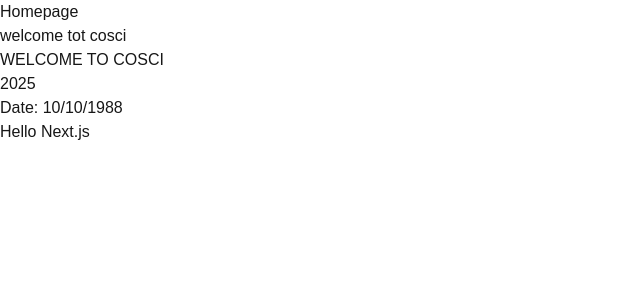
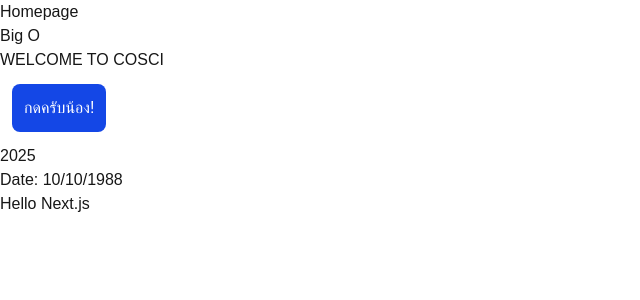
Before and after one commit to sadyai/nextjs-cocsi-app, a Next.js app: page / in a window 1280 px wide. Shown: the top 300 px of the page, without its empty margins (0-640 px from the left). Built offline with nearby package versions, Linux system fonts and the light colour scheme.

Commit message:
how to use prop

```diff
--- a/src/app/components/AppWelcome.tsx
+++ b/src/app/components/AppWelcome.tsx
@@ -1,7 +1,28 @@
-export default function AppWelcome() {
-    return (
-        <>
-            <p>welcome tot cosci</p>
-        </>
-    )
+"use client"
+
+type AppWelcomeProps = {
+    headTitle: string
+    isShow: boolean
 }
+export default function AppWelcome({headTitle , isShow} : AppWelcomeProps) {
+  const title = 'Welcome to cosci';
+  const currentYear = <p>2025</p>;
+  const handleClick = () => {
+    alert('Hello TypeScript');
+  }
+
+  return (
+    <>
+      <h1>{headTitle}</h1>
+      <p>{title.toUpperCase()}</p>
+      <button className="bg-blue-700 p-3 m-3 text-white rounded-lg" onClick={handleClick}>กดครับน้อง!</button>
+      {currentYear}
+      {
+      isShow && <p>Date: 10/10/1988</p>
+      }
+      {
+        isShow ? <p>Hello Next.js</p> : <p>Hello JavaScript</p>
+      }
+    </>
+  );
+}
--- a/src/app/page.tsx
+++ b/src/app/page.tsx
@@ -1,22 +1,10 @@
 import AppWelcome from "./components/AppWelcome";
 
 export default function Home() {
-  const title = 'Welcome to cosci';
-  const currentYear = <p>2025</p>;
-  const isShow = true;
-
   return (
     <div>
       <h1>Homepage</h1>
-      <AppWelcome />
-      <p>{title.toUpperCase()}</p>
-      {currentYear}
-      {
-      isShow && <p>Date: 10/10/1988</p>
-      }
-      {
-        isShow ? <p>Hello Next.js</p> : <p>Hello JavaScript</p>
-      }
+      <AppWelcome headTitle="Big O" isShow={true} />
     </div>
   );
 }
```
